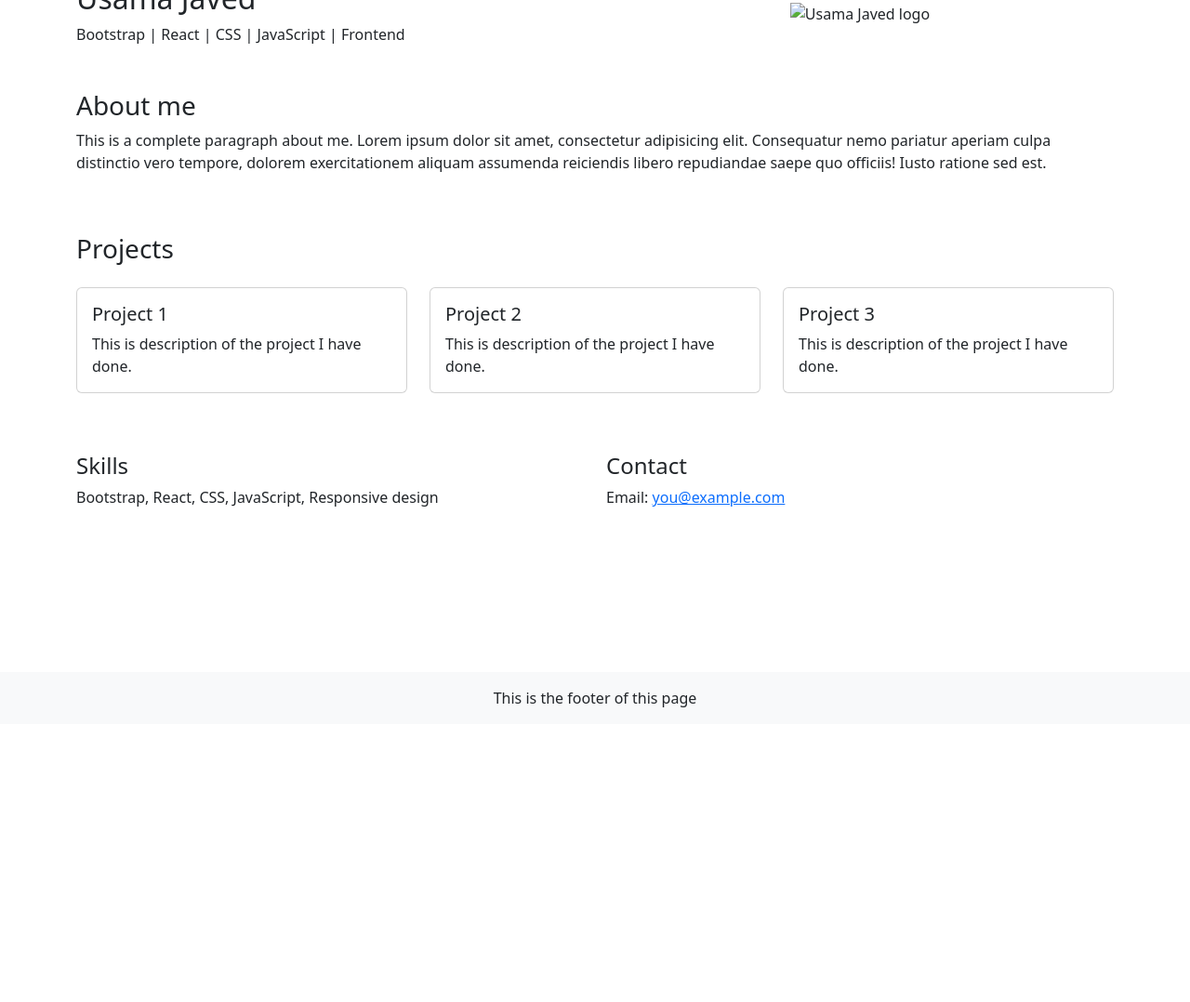
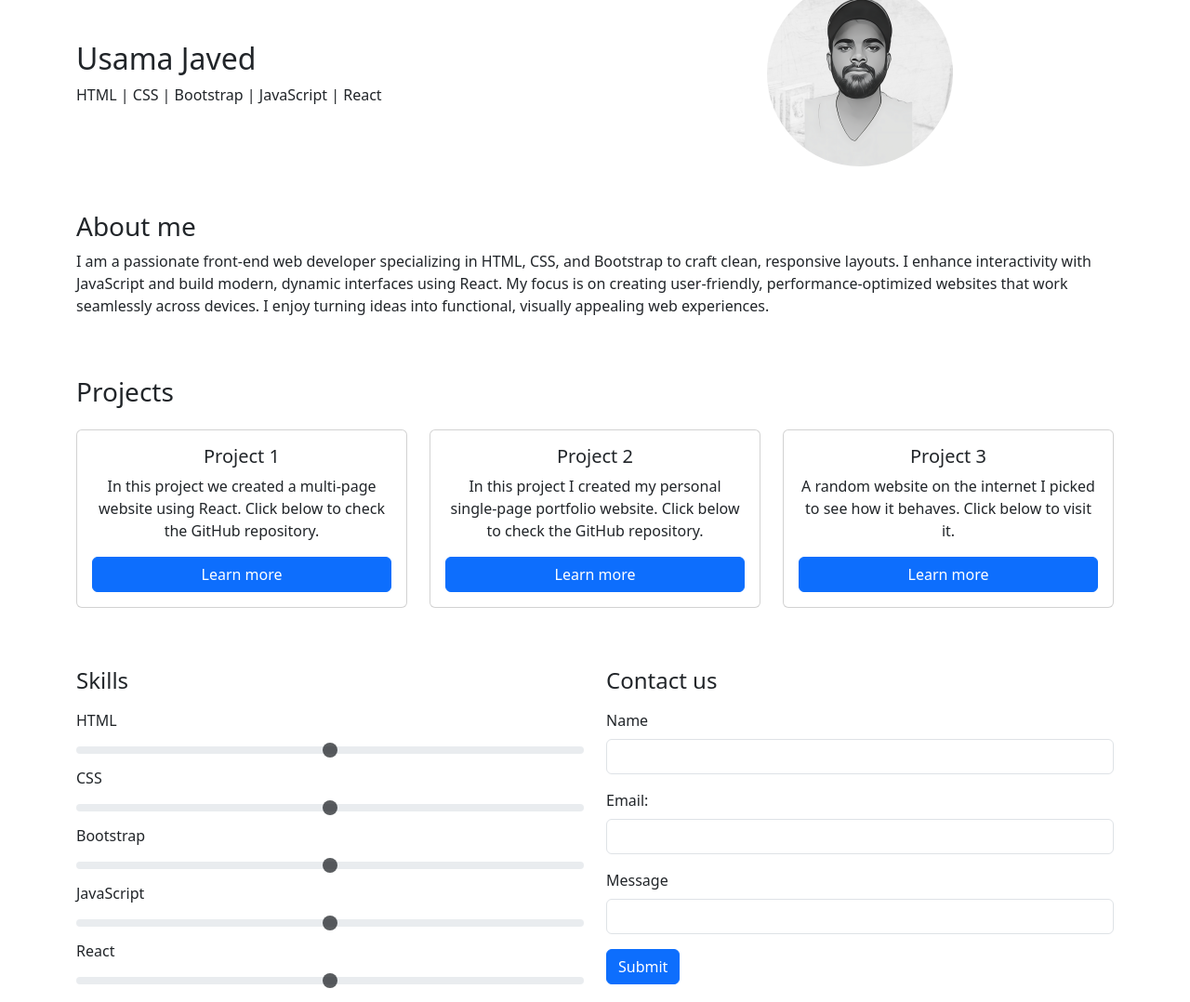
Before and after one commit to osamajavedgorsi/Portfolio, a plain HTML site: page index.html in a window 1280 px wide. Shown: the part 141-1219 px from the top of the page at 93% size. Before the commit the page ends 920 px from the top, so only its background shows below. Drawn offline with nearby package versions, Linux system fonts and the light colour scheme.

Commit message:
completed

```diff
--- a/index.html
+++ b/index.html
@@ -1,18 +1,20 @@
 <!doctype html>
 <html lang="en">
+
 <head>
   <meta charset="utf-8" />
   <meta name="viewport" content="width=device-width, initial-scale=1" />
   <title>Usama Javed — Portfolio</title>
   <link href="https://cdn.jsdelivr.net/npm/bootstrap@5.3.7/dist/css/bootstrap.min.css" rel="stylesheet"
     integrity="sha384-LN+7fdVzj6u52u30Kp6M/trliBMCMKTyK833zpbD+pXdCLuTusPj697FH4R/5mcr" crossorigin="anonymous">
+  <link rel="stylesheet" href="style.css">
 </head>
+
 <body>
 
-  <!-- Header / Nav -->
   <header class="container-fluid bg-white py-3">
     <div class="container">
-      <nav >
+      <nav>
         <ul class="nav justify-content-end">
           <li class="nav-item"><a class="nav-link" href="#">Home</a></li>
           <li class="nav-item"><a class="nav-link" href="#">About</a></li>
@@ -28,19 +30,20 @@
     <div class="row align-items-center mb-5">
       <div class="col-12 col-md-6 text-center text-md-start mb-4 mb-md-0">
         <h2 class="mb-2">Usama Javed</h2>
-        <p class="mb-0">Bootstrap | React | CSS | JavaScript | Frontend</p>
+        <p class="mb-0">HTML | CSS | Bootstrap | JavaScript | React</p>
       </div>
       <div class="col-12 col-md-6 text-center">
-        <img src="path/to/your-logo.png" alt="Usama Javed logo" class="img-fluid" style="max-width:200px;">
+        <img src="logo.png" alt="Usama Javed logo" class="img-fluid rounded-circle" style="max-width:200px;">
       </div>
     </div>
 
     <div class="row mb-5">
       <div class="col-12">
         <h3>About me</h3>
-        <p>This is a complete paragraph about me. Lorem ipsum dolor sit amet, consectetur adipisicing elit.
-          Consequatur nemo pariatur aperiam culpa distinctio vero tempore, dolorem exercitationem aliquam assumenda
-          reiciendis libero repudiandae saepe quo officiis! Iusto ratione sed est.</p>
+        <p>I am a passionate front-end web developer specializing in HTML, CSS, and Bootstrap to craft clean, responsive
+          layouts. I enhance interactivity with JavaScript and build modern, dynamic interfaces using React. My focus is
+          on creating user-friendly, performance-optimized websites that work seamlessly across devices. I enjoy turning
+          ideas into functional, visually appealing web experiences.</p>
       </div>
     </div>
 
@@ -50,41 +53,77 @@
       </div>
 
       <div class="col-12 col-md-4 mb-3">
-        <div class="card h-100">
-          <div class="card-body">
+        <div class="card h-100 text-center">
+          <div class="card-body d-flex flex-column">
             <h5 class="card-title">Project 1</h5>
-            <p class="card-text">This is description of the project I have done.</p>
+            <p class="card-text">In this project we created a multi-page website using React. Click below to check the
+              GitHub repository.</p>
+            <a href="https://github.com/osamajavedgorsi/Quiz1-web-bootcamp-.git" target="_blank"
+              class="btn btn-primary mt-auto">Learn more</a>
           </div>
         </div>
       </div>
 
       <div class="col-12 col-md-4 mb-3">
-        <div class="card h-100">
-          <div class="card-body">
+        <div class="card h-100 text-center">
+          <div class="card-body d-flex flex-column">
             <h5 class="card-title">Project 2</h5>
-            <p class="card-text">This is description of the project I have done.</p>
+            <p class="card-text">In this project I created my personal single-page portfolio website. Click below to
+              check the GitHub repository.</p>
+            <a href="https://github.com/osamajavedgorsi/Portfolio.git" target="_blank"
+              class="btn btn-primary mt-auto">Learn more</a>
           </div>
         </div>
       </div>
 
       <div class="col-12 col-md-4 mb-3">
-        <div class="card h-100">
-          <div class="card-body">
+        <div class="card h-100 text-center">
+          <div class="card-body d-flex flex-column">
             <h5 class="card-title">Project 3</h5>
-            <p class="card-text">This is description of the project I have done.</p>
+            <p class="card-text">A random website on the internet I picked to see how it behaves. Click below to visit
+              it.</p>
+            <a href="https://www.pinterest.com/pin/59180182597574193/" target="_blank"
+              class="btn btn-primary mt-auto">Learn more</a>
           </div>
         </div>
       </div>
     </div>
 
+
     <div class="row mb-5">
       <div class="col-12 col-md-6 mb-3">
-        <h4>Skills</h4>
-        <p>Bootstrap, React, CSS, JavaScript, Responsive design</p>
+        <h4 class="mb-3">Skills</h4>
+        <label for="html" class="form-label">HTML</label>
+        <input type="range" class="form-range" id="html" disabled>
+        <label for="css" class="form-label">CSS</label>
+        <input type="range" class="form-range" id="css" disabled>
+        <label for="bootstrap" class="form-label">Bootstrap</label>
+        <input type="range" class="form-range" id="bootstrap" disabled>
+        <label for="javas" class="form-label">JavaScript</label>
+        <input type="range" class="form-range" id="javas" disabled>
+        <label for="react" class="form-label">React</label>
+        <input type="range" class="form-range" id="react" disabled>
+
       </div>
+
       <div class="col-12 col-md-6 mb-3">
-        <h4>Contact</h4>
-        <p>Email: <a href="mailto:you@example.com">you@example.com</a></p>
+        <h4 class="mb-3">Contact us</h4>
+        <form>
+          <div class="mb-3">
+            <label for="name" class="form-label">Name</label>
+            <input type="text" id="name" class="form-control">
+          </div>
+
+          <div class="mb-3">
+            <label for="email" class="form-label">Email:</label>
+            <input type="email" id="email" class="form-control">
+          </div>
+          <div class="mb-3">
+            <label for="message" class="form-label">Message</label>
+            <input type="text" id="message" class="form-control">
+            <button type="submit" class="mt-3 btn btn-primary">Submit</button>
+          </div>
+        </form>
       </div>
     </div>
   </main>
@@ -94,6 +133,8 @@
   </footer>
 
   <script src="https://cdn.jsdelivr.net/npm/bootstrap@5.3.7/dist/js/bootstrap.bundle.min.js"
-    integrity="sha384-ndDqU0Gzau9qJ1lfW4pNLlhNTkCfHzAVBReH9diLvGRem5+R9g2FzA8ZGN954O5Q" crossorigin="anonymous"></script>
+    integrity="sha384-ndDqU0Gzau9qJ1lfW4pNLlhNTkCfHzAVBReH9diLvGRem5+R9g2FzA8ZGN954O5Q"
+    crossorigin="anonymous"></script>
 </body>
+
 </html>
```
Also changed, not shown: example.html (deleted, +0 -75 lines), logo.png (added), style.css (added).
